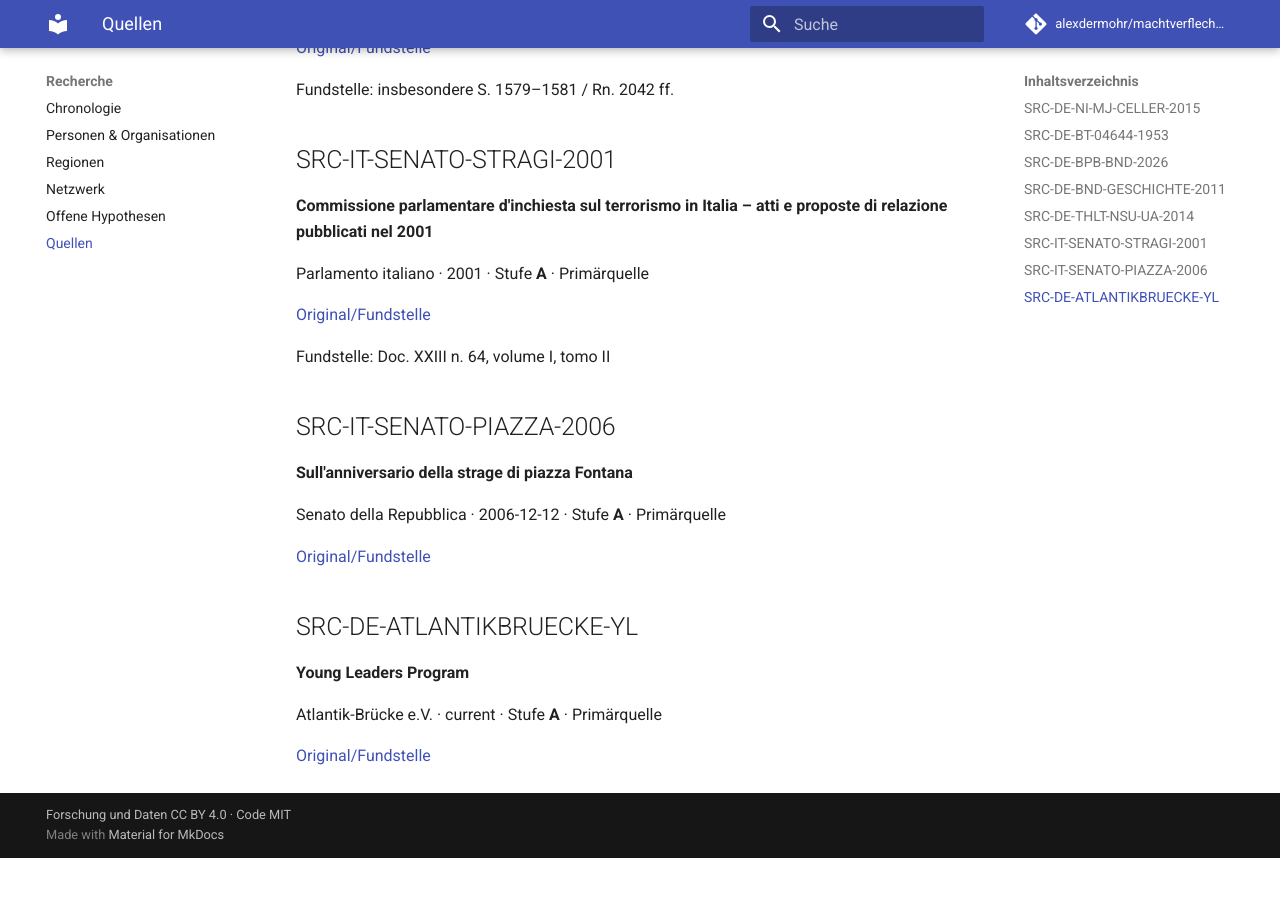
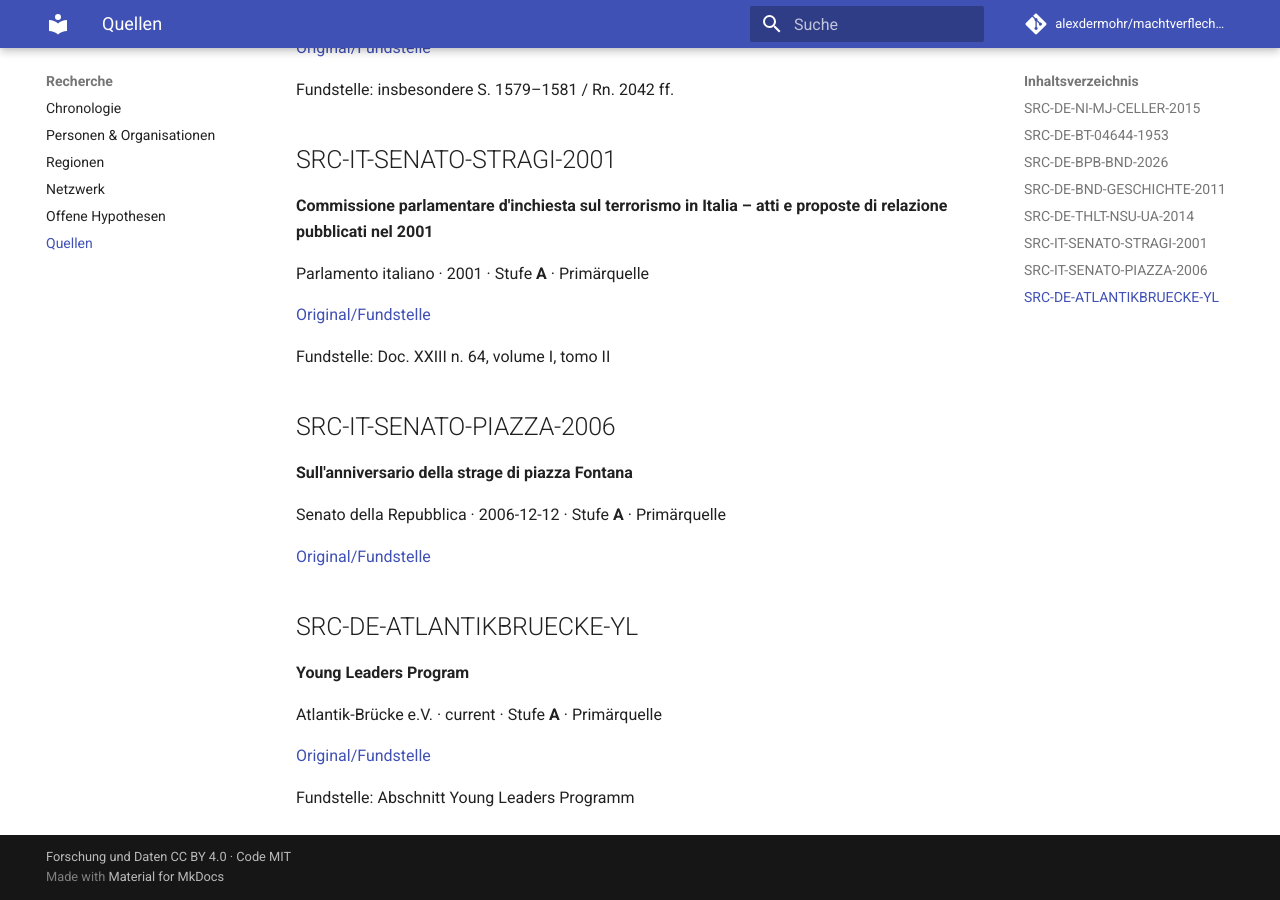
Before and after one commit to alexdermohr/machtverflechtungen, an MkDocs documentation site: the page built from docs/quellen/index.md, in a window 1280 px wide and 900 px high, scrolled down 1284 px. Built offline with MkDocs 1.6.1 and Material for MkDocs 9.7.7, drawn with Linux system fonts in a browser that asks for light colours; comment, search, counter and statistics services are not loaded; before the commit the page ends 2142 px from its top, so only the background shows below that.

Commit message:
Fix Young Leaders source link

```diff
--- a/docs/quellen/index.md
+++ b/docs/quellen/index.md
@@ -78,4 +78,6 @@
 
 Atlantik-Brücke e.V. · current · Stufe **A** · Primärquelle
 
-[Original/Fundstelle](https://www.atlantik-bruecke.org/programme/young_leaders_program/)
+[Original/Fundstelle](https://www.atlantik-bruecke.org/nachwuchsfoerderung/)
+
+Fundstelle: Abschnitt Young Leaders Programm
```
Also changed, not shown: 1 other file.
